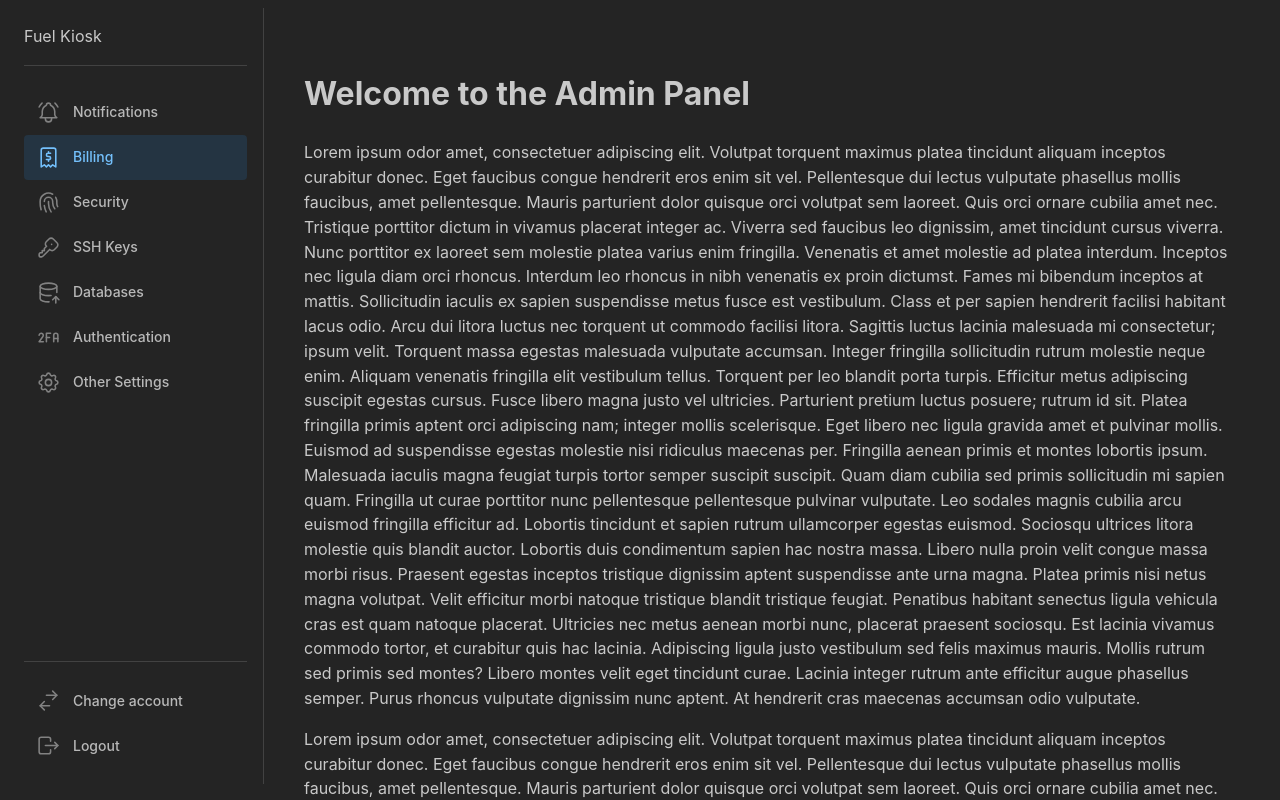
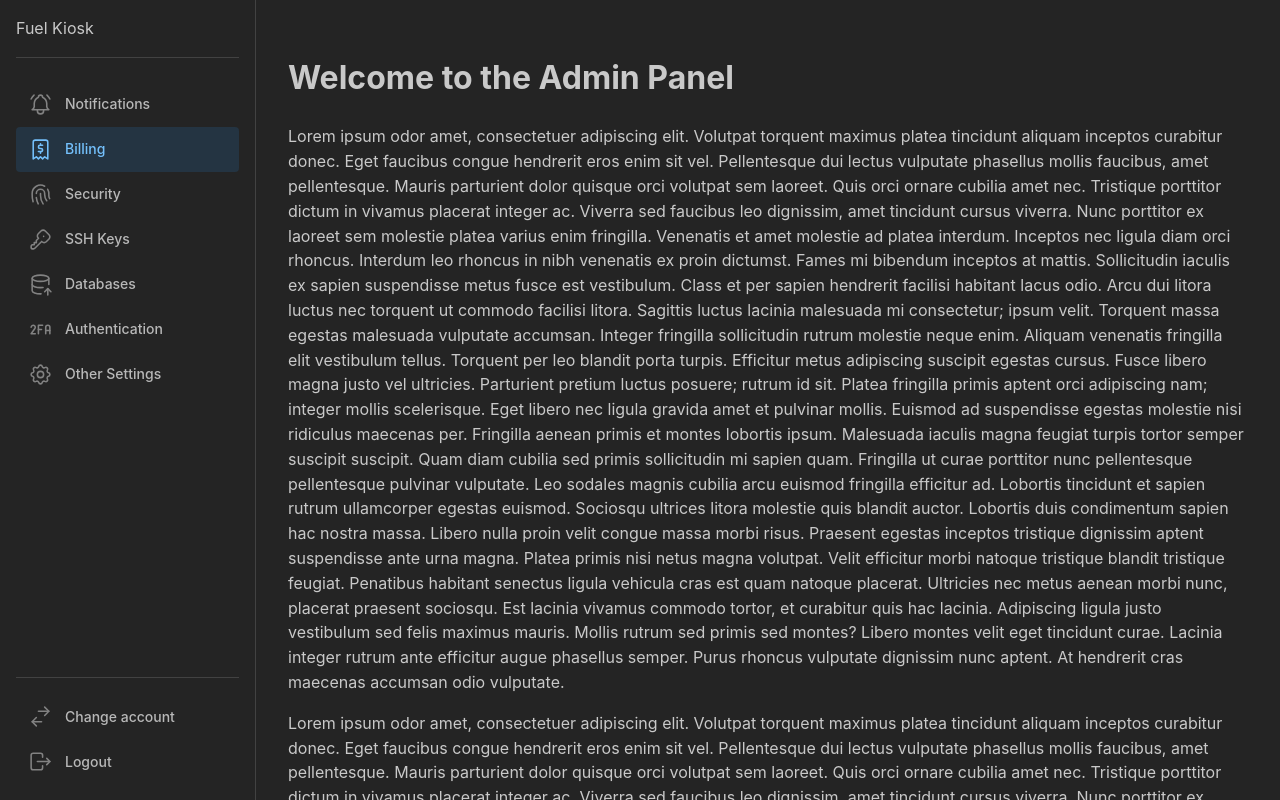
Before and after one commit to fuel-kiosk-CS-team/fuel-kiosk-dc, a Next.js app in the folder fuel-kiosk/: page /admin in a window 1280 px wide. Built offline with nearby package versions, Linux system fonts and the light colour scheme.

Commit message:
Fixed layout issues

```diff
--- a/fuel-kiosk/src/app/admin/admin.module.css
+++ b/fuel-kiosk/src/app/admin/admin.module.css
@@ -6,10 +6,10 @@
 }
 
 .sidebar {
-    padding: 0.5rem;
+    padding-right: 0.5rem;
 }
 
 .mainContent {
-    padding: 3rem;
+    padding: 2rem;
     overflow-y: auto; /* Enables scrolling if content overflows */
 }
--- a/fuel-kiosk/src/app/admin/components/navbar/NavbarSimple.module.css
+++ b/fuel-kiosk/src/app/admin/components/navbar/NavbarSimple.module.css
@@ -1,5 +1,5 @@
 .navbar {
-    height: 97dvh;
+    height: 100dvh;
     width: 20dvw;
     padding: var(--mantine-spacing-md);
     display: flex;
--- a/fuel-kiosk/src/app/admin/page.js
+++ b/fuel-kiosk/src/app/admin/page.js
@@ -10,7 +10,6 @@ export default function Admin() {
                 <NavbarSimple />
             </aside>
             <main className={classes.mainContent}>
-                {/* Add your main admin page content here */}
                 <h1>Welcome to the Admin Panel</h1>
                 <p>Lorem ipsum odor amet, consectetuer adipiscing elit. Volutpat torquent maximus platea tincidunt aliquam inceptos curabitur donec. Eget faucibus congue hendrerit eros enim sit vel. Pellentesque dui lectus vulputate phasellus mollis faucibus, amet pellentesque. Mauris parturient dolor quisque orci volutpat sem laoreet. Quis orci ornare cubilia amet nec. Tristique porttitor dictum in vivamus placerat integer ac. Viverra sed faucibus leo dignissim, amet tincidunt cursus viverra. Nunc porttitor ex laoreet sem molestie platea varius enim fringilla.
 
```
